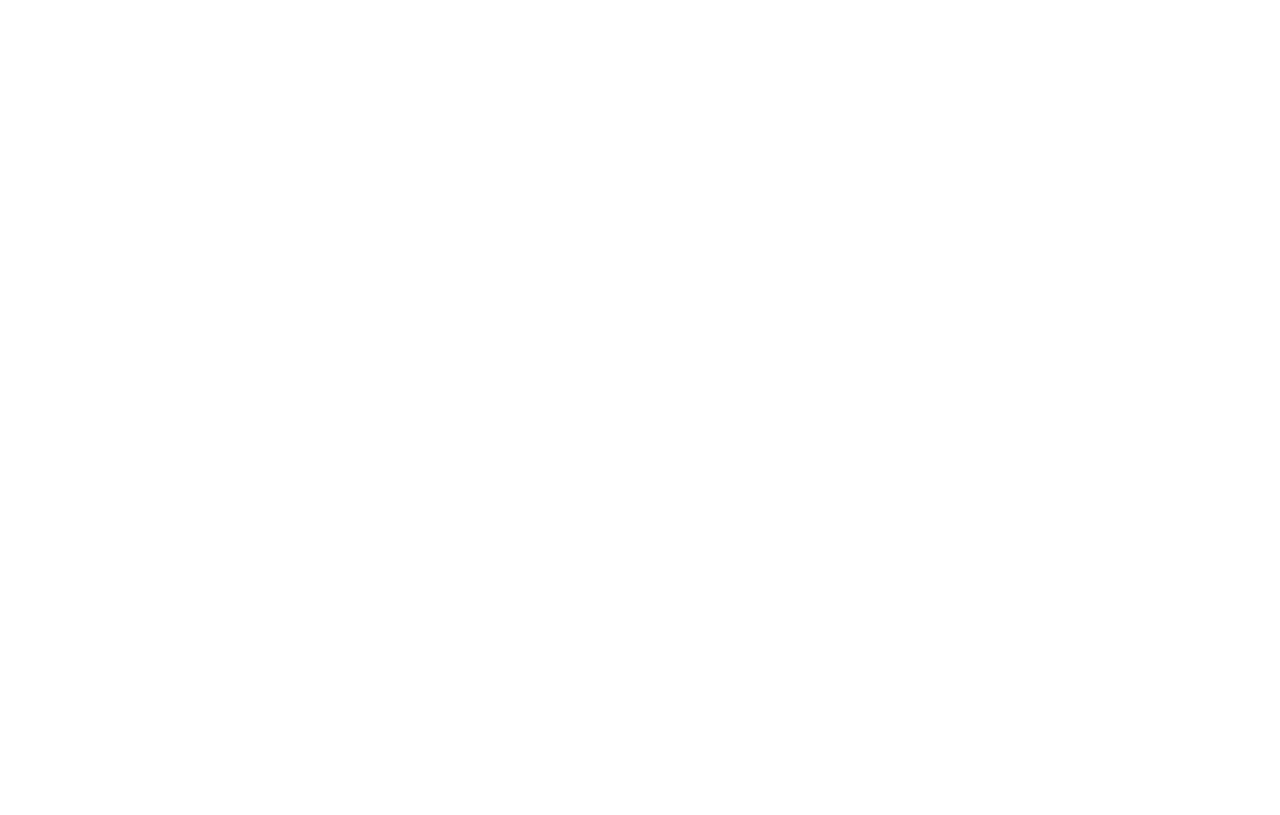
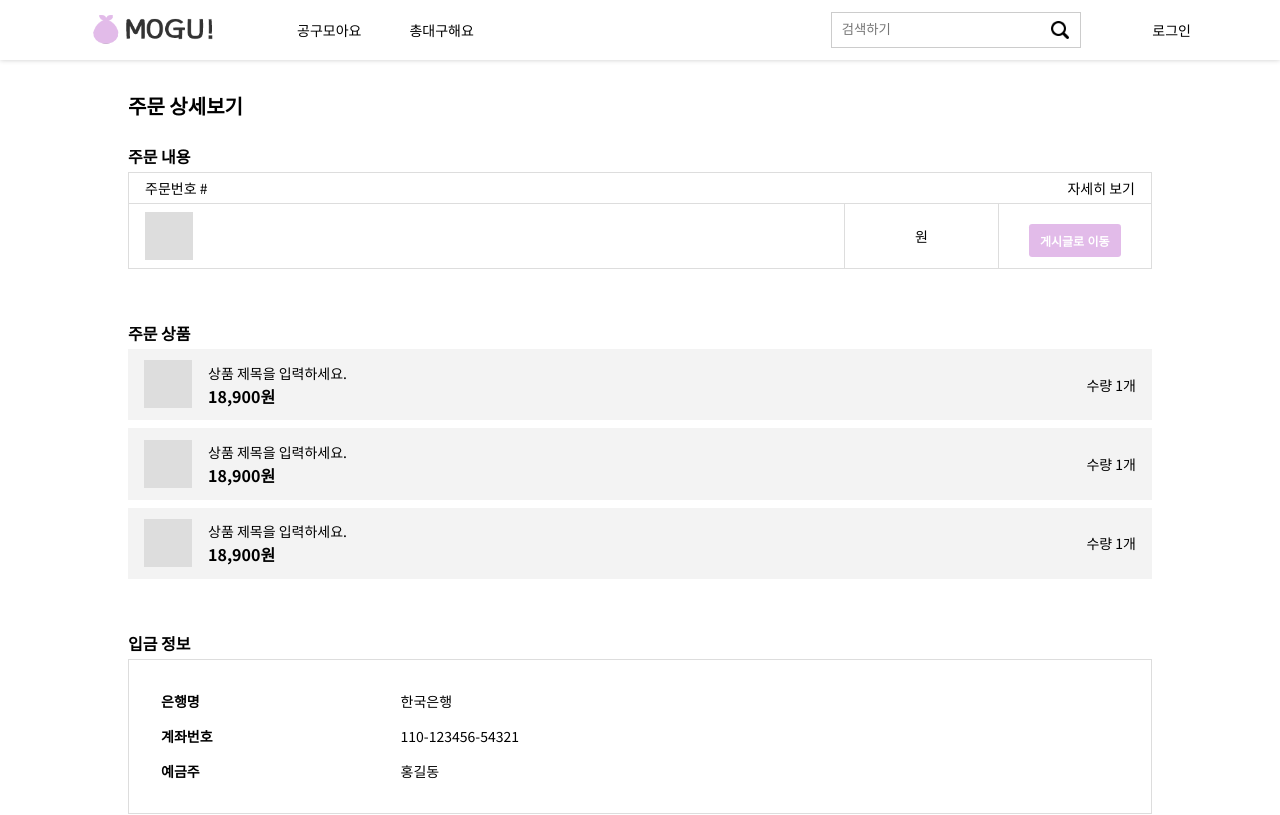
Before and after one commit to smilemet/mogu, a React (Create React App) app in the folder client/: page /mypage/buy/id in a window 1280 px wide. Before the commit this address had no page. Shown: the top 815 px of the page. Built offline with nearby package versions, Linux system fonts and the light colour scheme; a web font is replaced by a local one.

Commit message:
콘텐츠 페이지 구현 중

```diff
--- a/client/src/components/OrderItem.js
+++ b/client/src/components/OrderItem.js
@@ -6,19 +6,6 @@
 import { stringMoney } from "../utils/StringFormat.js";
 
 const OrderItemContainer = styled.div`
-  border: 1px solid ${(props) => props.theme.gray};
-  padding: 0.5rem;
-  padding-bottom: 0.7rem;
-
-  .date {
-    margin-bottom: 0.5rem;
-    font-size: 1rem;
-  }
-
-  .table-container {
-    padding: 0 0.5rem;
-  }
-
   table {
     table-layout: fixed;
     width: 100%;
@@ -27,9 +14,14 @@
 
     th,
     td {
-      padding: 0.5rem 1rem;
+      padding: 0.5rem 0rem;
       border: 1px solid ${(props) => props.theme.gray};
       vertical-align: middle;
+    }
+
+    th,
+    td:nth-child(1) {
+      padding: 0.5rem 1rem;
     }
 
     th {
@@ -96,13 +88,11 @@
 `;
 
 const OrderItem = (props) => {
-  const order = props.data;
-  const orderItem = props.data.item;
+  const order = props?.data;
+  const orderItem = props?.data?.item;
 
   return (
     <OrderItemContainer>
-      <p className="date">2022-10-07</p>
-      <div className="table-container">
       <table>
         <colgroup>
           <col />
@@ -113,7 +103,7 @@
           <tr>
             <th colSpan="3">
               <div className="flex-box">
-                  <p>주문번호 #{order.orderno}</p>
+                <p>주문번호 #{order?.orderno}</p>
                 <p>
                   <Link to="/">자세히 보기</Link>
                 </p>
@@ -127,20 +117,24 @@
               <div className="flex-box">
                 <img src={fakeImg} alt="상품 이미지"></img>
                 <div className="post">
-                    <p className="bold">{order.postTitle}</p>
+                  <p className="bold">{order?.postTitle}</p>
                   <p>
-                      {orderItem.length > 1
-                        ? orderItem[0].name + " 외 " + orderItem.length + "건"
-                        : orderItem[0].name + "1건"}
+                    {props.data
+                      ? orderItem?.length > 1
+                        ? orderItem[0]?.name + " 외 " + orderItem?.length + "건"
+                        : orderItem[0]?.name + "1건"
+                      : ""}
                   </p>
                 </div>
               </div>
             </td>
             <td className="order-total">
-                <p>{stringMoney(orderItem.reduce((a, b) => (a += b.price), 0))}원</p>
+              <p>
+                {orderItem ? stringMoney(orderItem.reduce((a, b) => (a += b.price), 0)) : null}원
+              </p>
             </td>
             <td className="order-status">
-                <p className="alert">{order.status}</p>
+              <p className="alert">{order?.status}</p>
               <button>
                 <Link to="/product/detail">게시글로 이동</Link>
               </button>
@@ -148,7 +142,6 @@
           </tr>
         </tbody>
       </table>
-      </div>
     </OrderItemContainer>
   );
 };
--- a/client/src/components/OrderList.js
+++ b/client/src/components/OrderList.js
@@ -1,4 +1,5 @@
 import React from "react";
+import { Link } from "react-router-dom";
 import styled from "styled-components";
 
 import MypageList from "../components/layout/MypageList.js";
@@ -13,6 +14,17 @@
 
       &:last-of-type {
         margin-bottom: 0;
+      }
+
+      .order-item {
+        border: 1px solid ${(props) => props.theme.gray};
+        padding: 0.5rem 0.5rem;
+        padding-bottom: 0.7rem;
+
+        .date {
+          margin-bottom: 0.5rem;
+          font-size: 1rem;
+        }
       }
     }
 
@@ -49,7 +61,12 @@
         <ul className="order-list">
           {props.data?.map((v, i) => (
             <li>
-              <OrderItem key={i} data={v} />
+              <Link to="/mypage/buy/id">
+                <div className="order-item">
+                  <p className="date">2022-10-07</p>
+                  <OrderItem key={i} data={v} />
+                </div>
+              </Link>
             </li>
           )) || <p className="no-data">데이터가 없습니다.</p>}
         </ul>
--- /dev/null
+++ b/client/src/components/Selection2.js
@@ -0,0 +1,57 @@
+import React from "react";
+import styled from "styled-components";
+
+import FakeImg from "../assets/img/fakeImg.png";
+
+const Selection2Container = styled.div`
+  padding: 0.7rem 1rem;
+  background-color: ${(props) => props.theme.whiteGray};
+  justify-content: space-between;
+  align-items: center;
+
+  .selection-img {
+    flex-shrink: 0;
+    width: 3rem;
+    margin-right: 1rem;
+
+    img {
+      width: 100%;
+      object-fit: cover;
+    }
+  }
+
+  .selection-name {
+    flex-grow: 1;
+
+    .name {
+      margin-bottom: 0.5rem;
+    }
+
+    .price {
+      font-size: 1rem;
+      font-weight: bold;
+    }
+  }
+
+  .selection-count {
+  }
+`;
+
+const Selection2 = () => {
+  return (
+    <Selection2Container className="flex-box">
+      <div className="selection-img">
+        <img src={FakeImg} alt="상품이미지" />
+      </div>
+      <div className="selection-name">
+        <p className="name">상품 제목을 입력하세요.</p>
+        <p className="price">18,900원</p>
+      </div>
+      <div className="selection-count">
+        <span className="count">수량 1개</span>
+      </div>
+    </Selection2Container>
+  );
+};
+
+export default Selection2;
--- /dev/null
+++ b/client/src/pages/RecordBuyDetail.js
@@ -0,0 +1,71 @@
+import React from "react";
+import styled from "styled-components";
+import MyInfo from "../components/MyInfo";
+import OrderItem from "../components/OrderItem";
+import Selection2 from "../components/Selection2";
+
+const RecordBuyDetailContainer = styled.div`
+  padding-top: 6rem;
+
+  section {
+    margin-bottom: 3.5rem;
+
+    &.order-items {
+      & > div {
+        margin-bottom: 0.5rem;
+      }
+    }
+
+    &.account-delivery {
+      & > div > section {
+        display: block;
+
+        & > article {
+          margin-right: 0;
+        }
+      }
+    }
+  }
+
+  h2 {
+    font-size: 1.25rem;
+    font-weight: bold;
+    margin-bottom: 2rem;
+  }
+
+  h3 {
+    font-size: 1rem;
+    font-weight: bold;
+    margin-bottom: 0.5rem;
+  }
+`;
+
+const RecordBuyDetail = () => {
+  return (
+    <RecordBuyDetailContainer>
+      <div className="wrapper">
+        <div className="inner2">
+          <h2>주문 상세보기</h2>
+
+          <section>
+            <h3>주문 내용</h3>
+            <OrderItem />
+          </section>
+
+          <section className="order-items">
+            <h3>주문 상품</h3>
+            <Selection2 />
+            <Selection2 />
+            <Selection2 />
+          </section>
+
+          <section className="account-delivery">
+            <MyInfo />
+          </section>
+        </div>
+      </div>
+    </RecordBuyDetailContainer>
+  );
+};
+
+export default RecordBuyDetail;
--- /dev/null
+++ b/client/src/pages/RecordSelllDetail.js
@@ -0,0 +1,22 @@
+import React from "react";
+import styled from "styled-components";
+
+const RecordSellDetailContainer = styled.div`
+  padding-top: 6rem;
+
+  h2 {
+    font-size: 1.25rem;
+    font-weight: bold;
+    margin-bottom: 1rem;
+  }
+`;
+
+const RecordSellDetail = () => {
+  return (
+    <RecordSellDetailContainer>
+      <h2>주문 상세보기</h2>
+    </RecordSellDetailContainer>
+  );
+};
+
+export default RecordSellDetail;
--- a/client/src/pages/UserPage.js
+++ b/client/src/pages/UserPage.js
@@ -10,6 +10,7 @@
 import optionIcon from "../assets/img/option-icon.png";
 import moreArrow from "../assets/img/more-arrow.png";
 import MyInfo from "../components/MyInfo.js";
+import SeekItem from "../components/SeekItem.js";
 
 const UserPageContainer = styled.main`
   padding-top: 1rem;
@@ -99,7 +100,7 @@
       border-bottom: 1px solid ${(props) => props.theme.gray};
 
       input[name="tab-item"] {
-        /* display: none; */
+        display: none;
       }
 
       input + .tab-item {
@@ -167,11 +168,10 @@
 `;
 
 const UserPage = () => {
-  console.log("hello");
-  const [tab, setTab] = useState();
+  const [tab, setTab] = useState("product-tab");
 
   const onChangeTab = useCallback((e) => {
-    console.log(e.currentTarget.id);
+    setTab(e.currentTarget.id);
   }, []);
 
   return (
@@ -206,23 +206,45 @@
 
           <section className="user-post">
             <nav className="flex-box">
-              <input type="radio" id="product-tab" name="tab-item" checked />
+              <input
+                type="radio"
+                id="product-tab"
+                name="tab-item"
+                onClick={onChangeTab}
+                defaultChecked
+              />
               <label className="tab-item" htmlFor="product-tab">
                 공구모아요
               </label>
 
-              <input type="radio" id="seek-tab" name="tab-item" />
+              <input type="radio" id="seek-tab" name="tab-item" onClick={onChangeTab} />
               <label className="tab-item" htmlFor="seek-tab">
                 총대찾아요
               </label>
 
-              <input type="radio" id="my-tab" name="tab-item" />
+              <input type="radio" id="my-tab" name="tab-item" onClick={onChangeTab} />
               <label className="tab-item" htmlFor="my-tab">
                 내 정보
               </label>
             </nav>
 
             <article>
+              {tab === "seek-tab" ? (
+                <>
+                  <GridList data={Array(2).fill(true)}>
+                    <SeekItem />
+                  </GridList>
+
+                  <div className="more-btn">
+                    <Link to="/">
+                      <button>더 보기</button>
+                    </Link>
+                  </div>
+                </>
+              ) : tab === "my-tab" ? (
+                <MyInfo />
+              ) : (
+                <>
                   <GridList data={Array(2).fill(true)}>
                     <ProductItem />
                   </GridList>
@@ -232,8 +254,8 @@
                       <button>더 보기</button>
                     </Link>
                   </div>
-
-              {/* <MyInfo /> */}
+                </>
+              )}
             </article>
           </section>
 
--- a/client/src/router/Router.js
+++ b/client/src/router/Router.js
@@ -20,6 +20,9 @@
 import RecordBuy from "../pages/RecordBuy.js";
 import RecordSell from "../pages/RecordSell.js";
 
+import RecordBuyDetail from "../pages/RecordBuyDetail.js";
+import RecordSellDetail from "../pages/RecordSelllDetail.js";
+
 const Router = () => {
   return (
     <>
@@ -37,6 +40,9 @@
           <Route path="/mypage/edit" element={<UserEdit />} />
           <Route path="/mypage/buy" element={<RecordBuy />} />
           <Route path="/mypage/sell" element={<RecordSell />} />
+
+          <Route path="/mypage/buy/id" element={<RecordBuyDetail />} />
+          <Route path="/mypage/sell/id" element={<RecordSellDetail />} />
         </Route>
 
         <Route path="/account/login" element={<Login />} />
```
Lines whose indentation alone changed are shown as unchanged.
